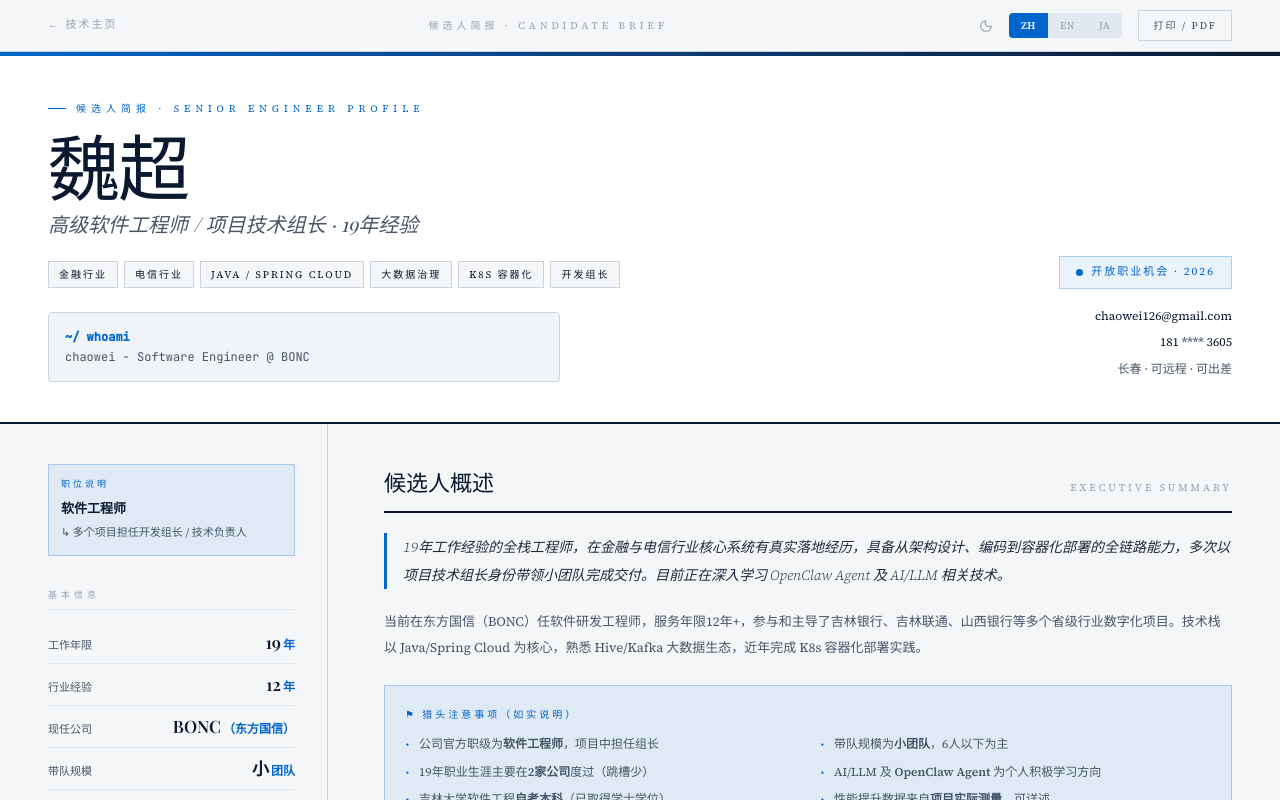
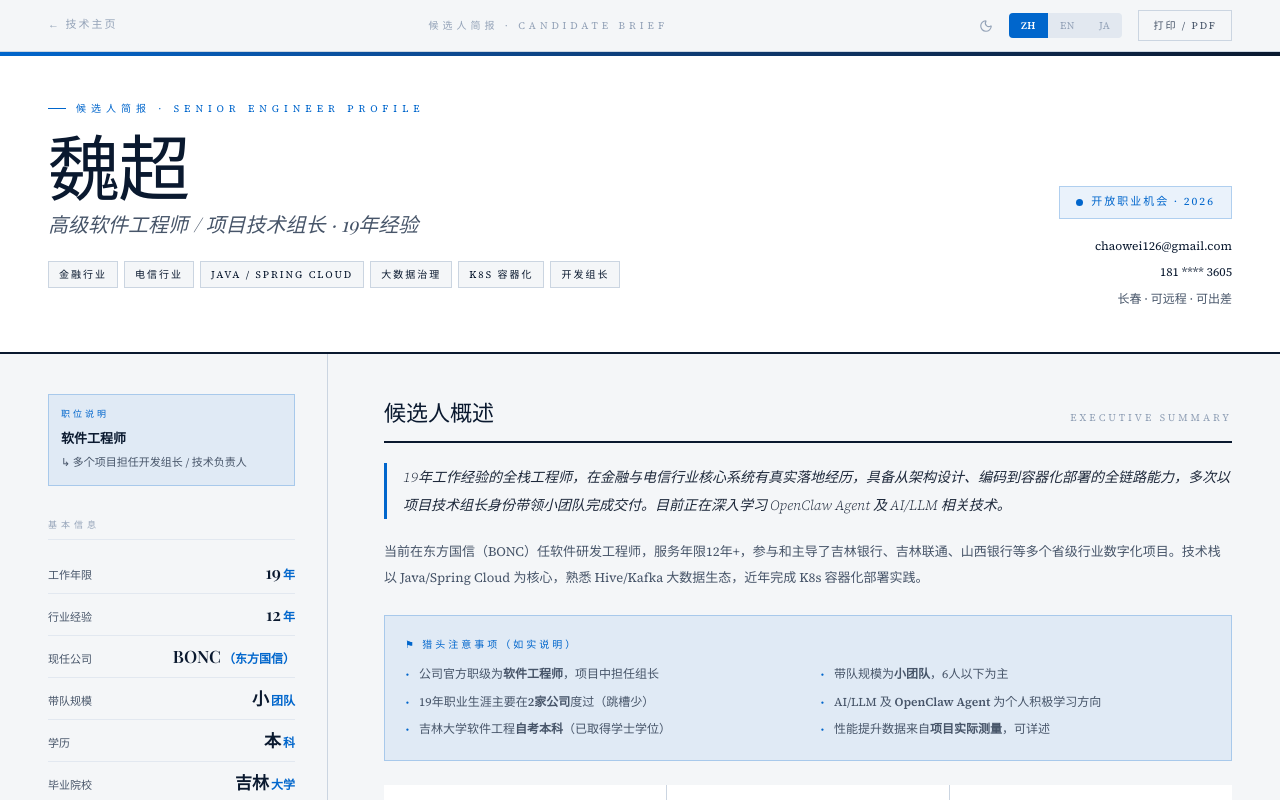
Before and after one commit to chaowei126/resume-platform, a React (Vite) app: page / in a window 1280 px wide. Shown: the top 800 px of the page. Built offline with nearby package versions, Linux system fonts and the light colour scheme; a web font is replaced by a local one.

Commit message:
Remove terminal block from App component
Removed the terminal block displaying user information.

```diff
--- a/src/App.tsx
+++ b/src/App.tsx
@@ -99,12 +99,6 @@ export default function App() {
                   {tag}
                 </div>
               ))}
-            </div>
-
-            {/* Terminal Block */}
-            <div className="bg-rule-light/50 border border-rule p-4 rounded-sm font-mono text-xs text-mid max-w-lg transition-colors duration-300">
-              <div className="text-accent font-bold mb-1">~/ whoami</div>
-              <div>chaowei - Software Engineer @ BONC</div>
             </div>
           </div>
           <div className="md:text-right">
```
